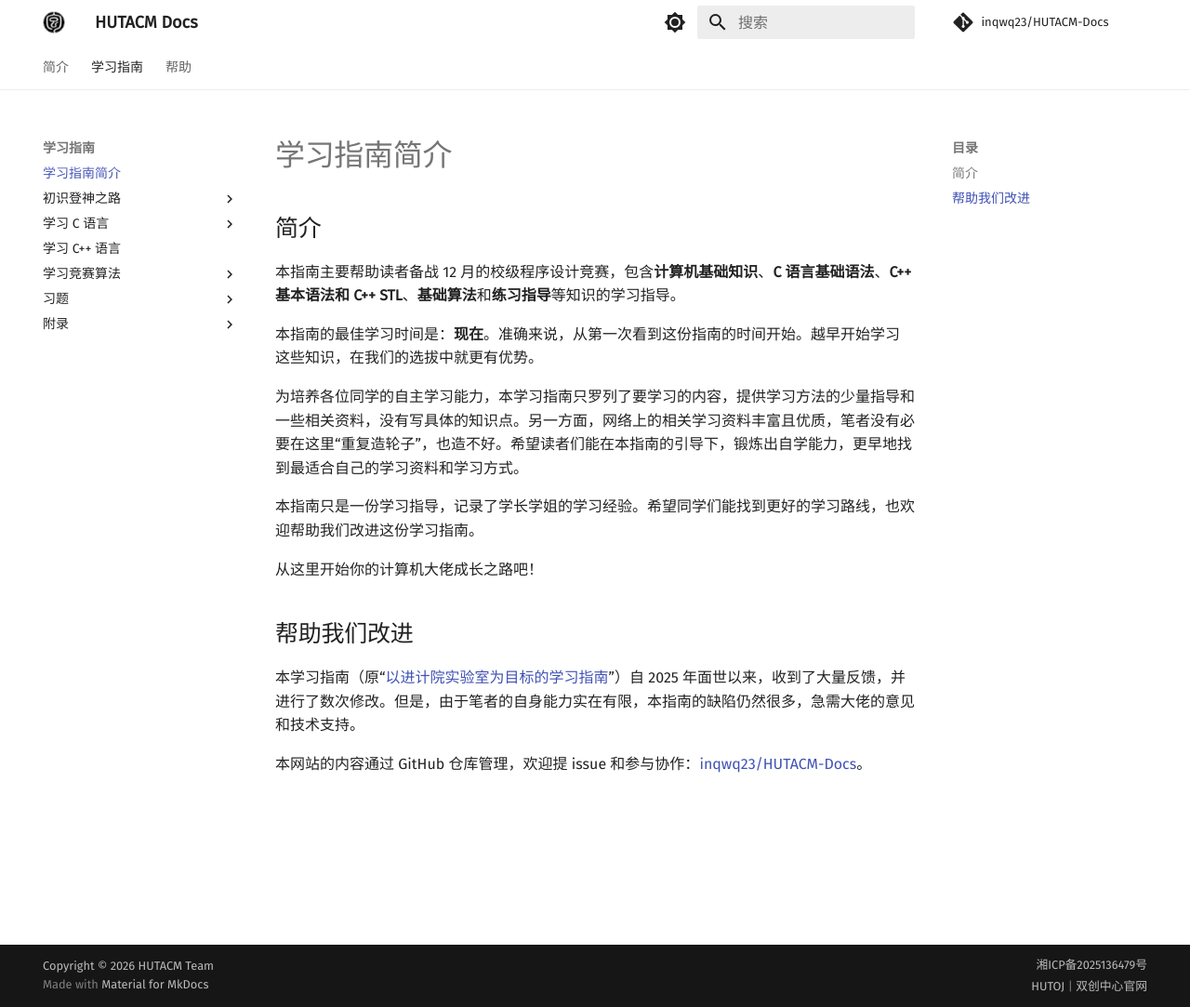
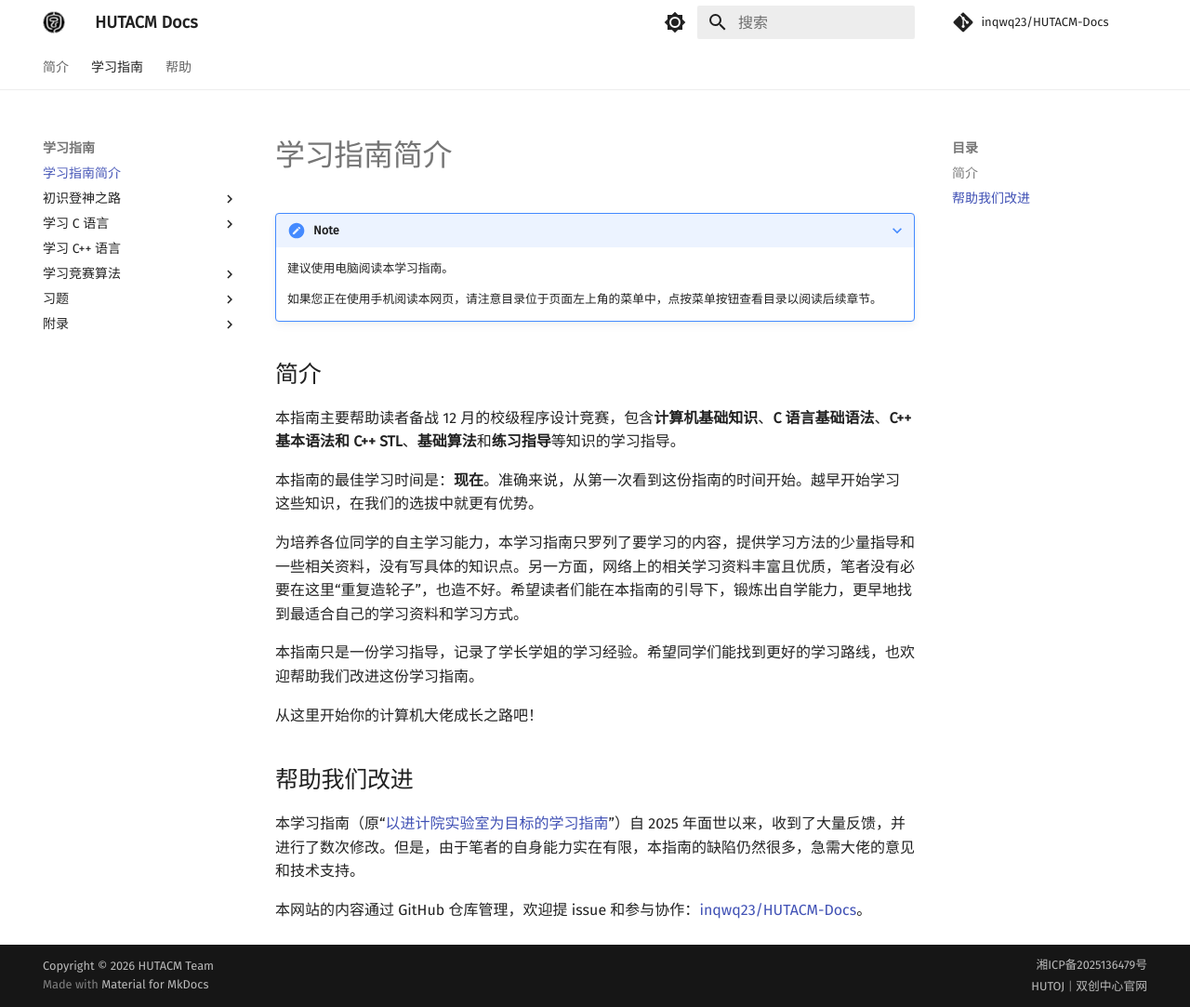
Before and after one commit to inqwq23/HUTACM-Docs, an MkDocs documentation site: the page built from docs/guide/index.md, in a window 1280 px wide and 1083 px high. Shown: the whole window at 93% size. Built offline with MkDocs 1.6.1 and Material for MkDocs 9.7.7, drawn with Linux system fonts in a browser that asks for light colours; comment, search, counter and statistics services are not loaded.

Commit message:
添加移动端阅读说明

```diff
--- a/docs/guide/index.md
+++ b/docs/guide/index.md
@@ -1,3 +1,9 @@
+???+ note
+
+    建议使用电脑阅读本学习指南。
+
+    如果您正在使用手机阅读本网页，请注意目录位于页面左上角的菜单中，点按菜单按钮查看目录以阅读后续章节。
+
 ## 简介
 
 本指南主要帮助读者备战 12 月的校级程序设计竞赛，包含**计算机基础知识**、**C 语言基础语法**、**C++ 基本语法和 C++ STL**、**基础算法**和**练习指导**等知识的学习指导。
```
